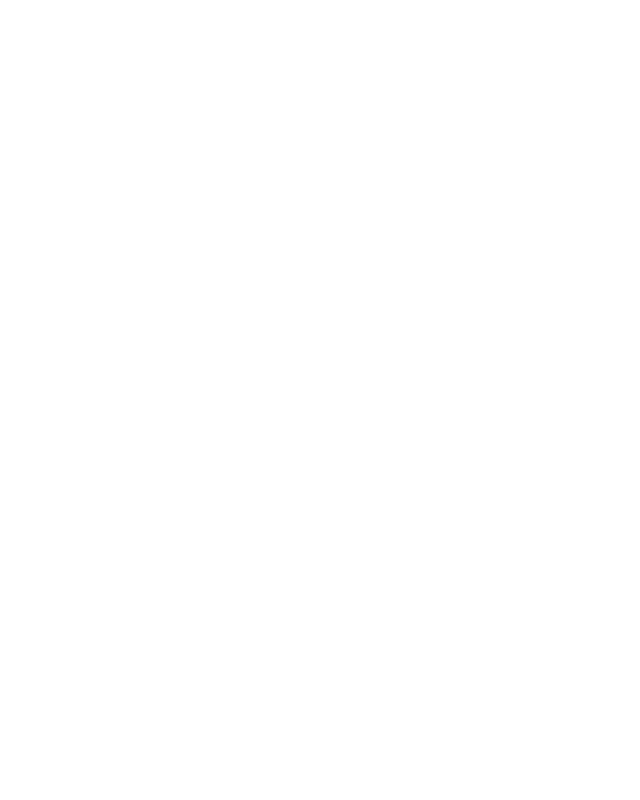
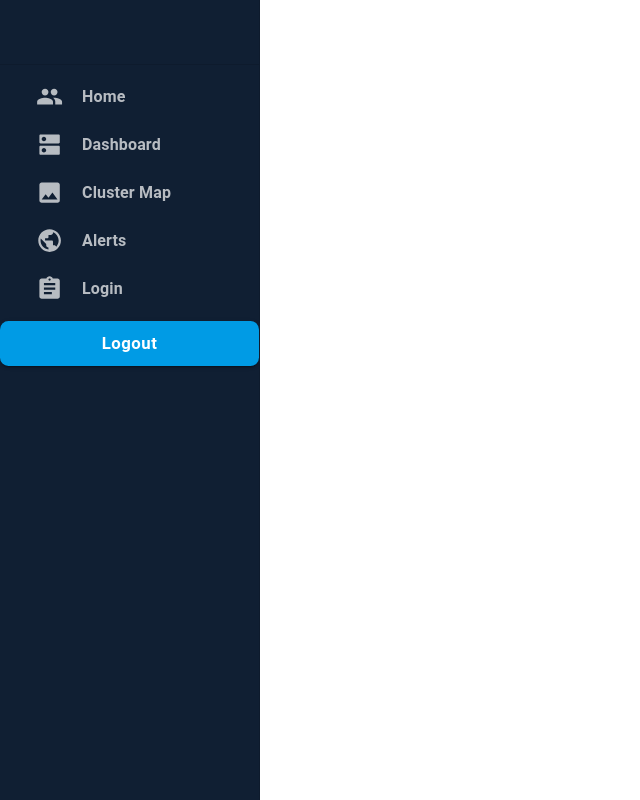
Before and after one commit to oslabs-beta/kubik, a React (Vite) app: page /main-page in a window 1280 px wide. Before the commit this address had no page. Shown: the whole page, without its empty margins (0-640 px from the left). Built offline with nearby package versions, Linux system fonts and the light colour scheme.

Commit message:
fixed routing for pages

```diff
--- a/src/client/components/Navbar/Navbar.jsx
+++ b/src/client/components/Navbar/Navbar.jsx
@@ -42,7 +42,7 @@ const Navbar = () => {
       <Toolbar />
       <Divider />
       <List>
-        {mainNavbarItems.map((item, index) => (
+        {mainNavbarItems.map((item) => (
           <ListItemButton key={item.id} onClick={() => navigate(item.route)}>
             <ListItemIcon sx={navbarStyles.icons}>{item.icon}</ListItemIcon>
             <ListItemText sx={navbarStyles.text} primary={item.label} />
--- a/src/client/components/Navbar/consts/mainNavbarItems.jsx
+++ b/src/client/components/Navbar/consts/mainNavbarItems.jsx
@@ -11,37 +11,37 @@ export const mainNavbarItems = [
     id: 0,
     icon: <PeopleIcon />,
     label: 'Home',
-    route: 'home',
+    route: '/main-page/home',
   },
   {
     id: 1,
     icon: <DnsIcon />,
     label: 'Dashboard',
-    route: 'dashboard',
+    route: '/main-page/dashboard',
   },
   {
     id: 2,
     icon: <ImageIcon />,
     label: 'Cluster Map',
-    route: 'cluster-view',
+    route: '/main-page/cluster-view',
   },
   {
     id: 3,
     icon: <PublicIcon />,
     label: 'Alerts',
-    route: 'alerts',
+    route: '/main-page/alerts',
   },
   {
     id: 4,
     icon: <AssignmentIcon />,
     label: 'Login',
-    route: 'login',
-  }
+    route: '/main-page/login',
+  },
   // {
-  //   id: 4,
+  //   id: 5,
   //   icon: <SettingsEthernetIcon />,
-  //   label: 'Alerts',
-  //   route: 'alerts',
+  //   label: 'Main',
+  //   route: 'main-page',
   // },
   // {
   //   id: 5,
--- a/src/client/index.jsx
+++ b/src/client/index.jsx
@@ -13,18 +13,21 @@ import Main from './pages/MainPage.jsx';
 import Login from './pages/Login.jsx';
 import Signup from './pages/Signup.jsx';
 import ClusterView from './components/ClusterView/ClusterView.jsx';
+import MainPage from './pages/MainPage.jsx';
 
 ReactDOM.createRoot(document.getElementById('root')).render(
   <ThemeProvider theme={dashboardTheme}>
     <BrowserRouter>
       <Routes>
         <Route path="/" element={<App />}>
+          <Route path="main-page" element={<MainPage />}>
             <Route path="home" element={<HomePage />} />
             <Route path="dashboard" element={<Dashboard />} />
             <Route path="cluster-view" element={<ClusterView />} />
             <Route path="alerts" element={<Alerts />} />
             <Route path="login" element={<Login />} />
             <Route path="signup" element={<Signup />} />
+          </Route>
         </Route>
       </Routes>
     </BrowserRouter>
--- a/src/client/pages/MainPage.jsx
+++ b/src/client/pages/MainPage.jsx
@@ -4,7 +4,7 @@ import Grid from '@mui/material/Grid';
 // import { Outlet } from 'react-router-dom';
 import Navbar from '../components/Navbar/Navbar';
 import { v4 as uuidv4 } from 'uuid';
-import { useNavigate } from 'react-router-dom';
+import { Outlet, useNavigate } from 'react-router-dom';
 import HomePage from './HomePage';
 // import Panel from '../components/Panel/Panel';
 
@@ -42,7 +42,7 @@ const MainPage = ({ userId, setUserId }) => {
   const [cluster, setCluster] = useState([]);
   const [currCluster, setCurrCluster] = useState(defaultCluster);
   // const [clusterFetcher, setClusterFetched] = useState(false);
-  const [toggleDashboard, setToggleDashboard] = useState('home');
+  // const [toggleDashboard, setToggleDashboard] = useState('home');
   const [showClusterEditor, setShowClusterEditor] = useState(false);
 
   const navigate = useNavigate();
@@ -57,42 +57,42 @@ const MainPage = ({ userId, setUserId }) => {
     />
   );
 
-  // Conditionals for what to render: cluster or dashboard
-  if (toggleDashboard === 'home') {
-    mainComponent = (
-      <HomePage
-        key={uuidv4()}
-        userId={userId}
-        cluster={cluster}
-        setCluster={setCluster}
-        showClusterEditor={showClusterEditor}
-        setShowClusterEditor={setShowClusterEditor}
-      />
-    );
-  } else {
-    mainComponent = (
-      <Dashboard
-        key={uuidv4()}
-        userId={userId}
-        cluster={cluster}
-        currCluster={currCluster}
-        toggleDashboard={toggleDashboard}
-        setToggleDashboard={setToggleDashboard}
-      />
-    );
-  }
+  // // Conditionals for what to render: cluster or dashboard
+  // if (toggleDashboard === 'home') {
+  //   mainComponent = (
+  //     <HomePage
+  //       key={uuidv4()}
+  //       userId={userId}
+  //       cluster={cluster}
+  //       setCluster={setCluster}
+  //       showClusterEditor={showClusterEditor}
+  //       setShowClusterEditor={setShowClusterEditor}
+  //     />
+  //   );
+  // } else {
+  //   mainComponent = (
+  //     <Dashboard
+  //       key={uuidv4()}
+  //       userId={userId}
+  //       cluster={cluster}
+  //       currCluster={currCluster}
+  //       toggleDashboard={toggleDashboard}
+  //       setToggleDashboard={setToggleDashboard}
+  //     />
+  //   );
+  // }
 
   return (
     <Grid container>
       <Navbar
         className="nav-bar"
         key={uuidv4()}
-        toggleDashboard={toggleDashboard}
-        setToggleDashboard={setToggleDashboard}
+        // toggleDashboard={toggleDashboard}
+        // setToggleDashboard={setToggleDashboard}
       />
-      <div>{mainComponent}</div>
+      <Outlet />
     </Grid>
   );
 };
-
+//  {/* <div>{mainComponent}</div> */}
 export default MainPage;
```
Lines whose indentation alone changed are shown as unchanged.
